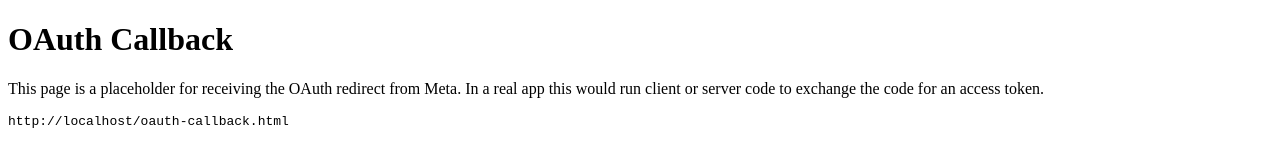
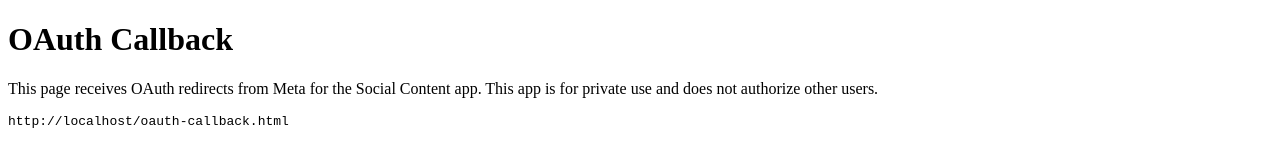
Before and after one commit to glancecreatives/social-content, a plain HTML site: page oauth-callback.html in a window 1280 px wide. Drawn offline with Linux system fonts and the light colour scheme.

Commit message:
Update OAuth callback page description

```diff
--- a/oauth-callback.html
+++ b/oauth-callback.html
@@ -7,7 +7,7 @@
 </head>
 <body>
   <h1>OAuth Callback</h1>
-  <p>This page is a placeholder for receiving the OAuth redirect from Meta. In a real app this would run client or server code to exchange the code for an access token.</p>
+  <p>This page receives OAuth redirects from Meta for the Social Content app. This app is for private use and does not authorize other users.</p>
   <pre id="query">Waiting for OAuth response...</pre>
   <script>
     document.getElementById('query').textContent = window.location.href;
```
